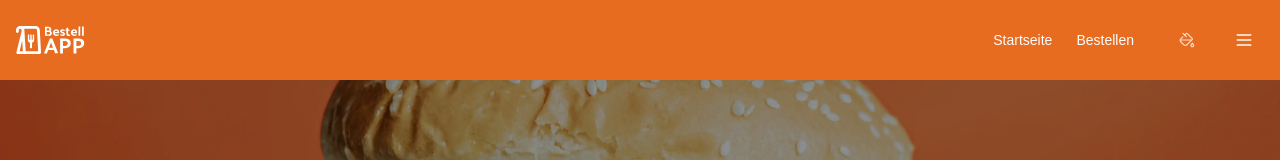
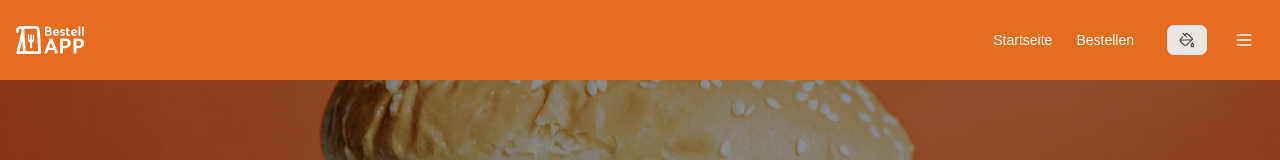
Before and after one commit to larsbeckdev/demo-bestell-app, a Vue app: page / in a window 1280 px wide. Shown: the top 160 px of the page. Built offline with nearby package versions, Linux system fonts and the light colour scheme.

Commit message:
Update button styling to use soft variant and adjust classes in ThemeController component

```diff
--- a/src/components/ui/theme/ThemeController.vue
+++ b/src/components/ui/theme/ThemeController.vue
@@ -23,8 +23,7 @@ onMounted(() => {
 
 <template>
   <div class="dropdown dropdown-end">
-    <button type="button" tabindex="0" class="btn btn-sm btn-primary gap-2  border-primary text-primary-content" aria-label="Theme auswählen">
-      <!-- Palette Icon -->
+    <button type="button" tabindex="0" class="btn btn-sm btn-soft gap-2 border-primary " aria-label="Theme auswählen">      <!-- Palette Icon -->
       <PaintBucket class="h-4 w-4 opacity-80" />
 
       <!-- <span class="font-medium">Theme</span> -->
```
